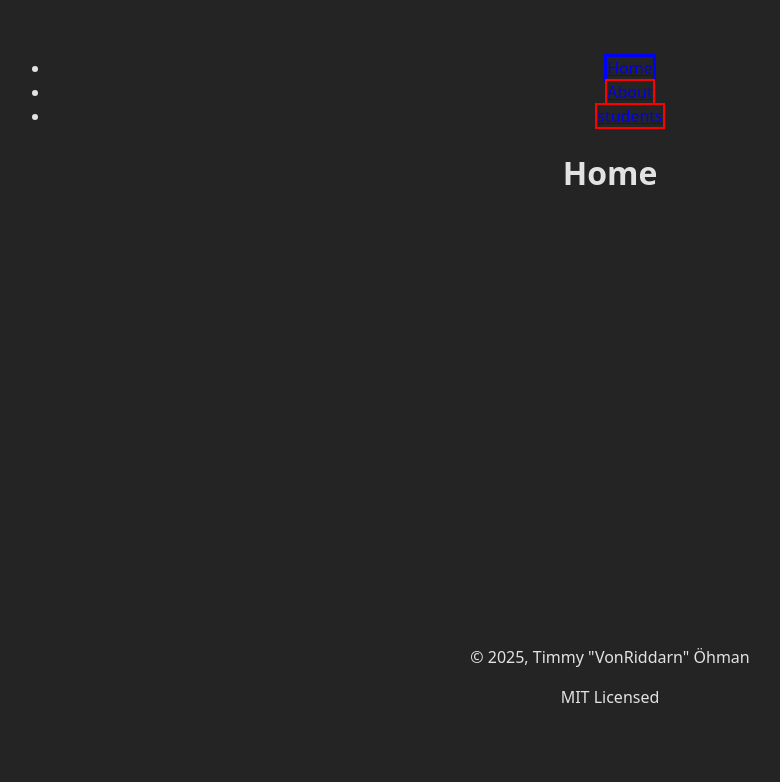
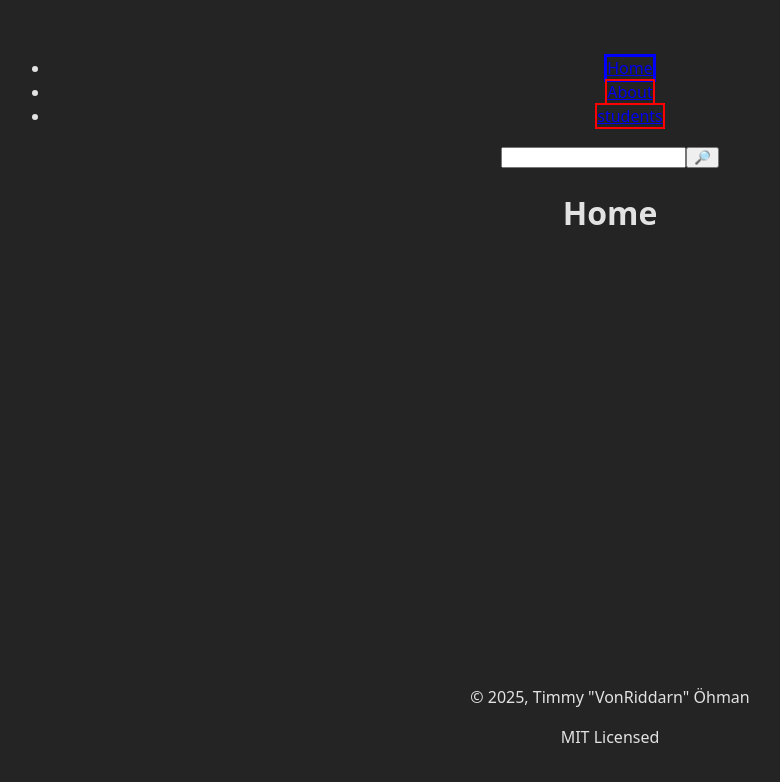
Before and after one commit to VonRiddarn/braintrail, a React (Vite) app: page / in a window 1280 px wide. Shown: the top 782 px of the page, without its empty margins (30-810 px from the left). Built offline with nearby package versions, Linux system fonts and the light colour scheme.

Commit message:
feat: added searchbar

```diff
--- /dev/null
+++ b/src/components/SearchBar/SearchBar.tsx
@@ -0,0 +1,18 @@
+import { useState } from "react";
+import { useNavigate } from "react-router-dom";
+
+const SearchBar = () => {
+	const [searchQuery, setSearchQuery] = useState("");
+	const navigate = useNavigate();
+
+	const handleSubmit = () => navigate(`students?searchQuery=${encodeURIComponent(searchQuery)}`);
+
+	return (
+		<span>
+			<input type="text" value={searchQuery} onChange={(e) => setSearchQuery(e.target.value)} />
+			<button onClick={handleSubmit}>🔎</button>
+		</span>
+	);
+};
+
+export default SearchBar;
--- a/src/layouts/RootLayout/RootLayout.tsx
+++ b/src/layouts/RootLayout/RootLayout.tsx
@@ -1,11 +1,13 @@
 import { Outlet } from "react-router-dom";
 import NavBar from "./NavBar/NavBar";
 import Footer from "./Footer/Footer";
+import SearchBar from "../../components/SearchBar/SearchBar";
 
 const RootLayout = () => {
 	return (
 		<>
 			<NavBar />
+			<SearchBar />
 			<main>
 				<Outlet />
 			</main>
```
